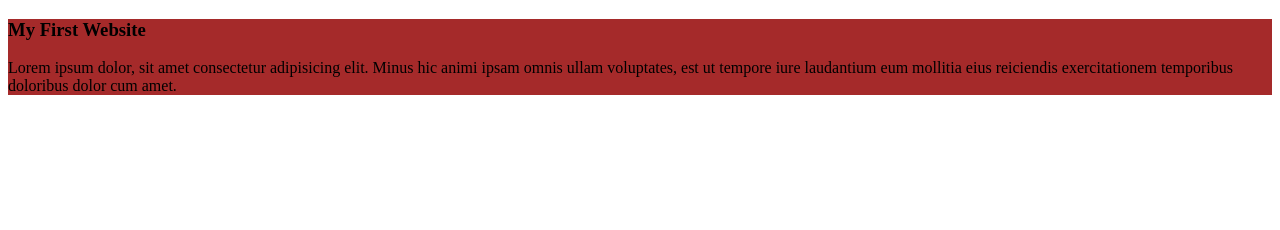
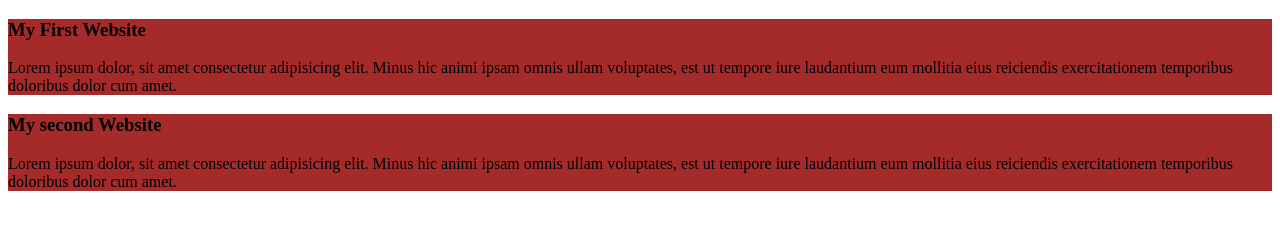
Before and after one commit to Israk92004/my-simple-website, a plain HTML site: page index.html in a window 1280 px wide. Drawn offline with Linux system fonts and the light colour scheme; files that its build step writes are made by us from their sources.

Commit message:
added the second blog

```diff
--- a/index.html
+++ b/index.html
@@ -16,5 +16,14 @@
         temporibus doloribus dolor cum amet.</p>
     </div>
 
+    <div>
+        <h3>My second Website</h3>
+        <p>Lorem ipsum dolor, sit amet consectetur adipisicing elit.
+        Minus hic animi ipsam omnis
+        ullam voluptates, est ut tempore iure laudantium eum mollitia eius
+        reiciendis exercitationem
+        temporibus doloribus dolor cum amet.</p>
+    </div>
+
 </body>
 </html>
```
